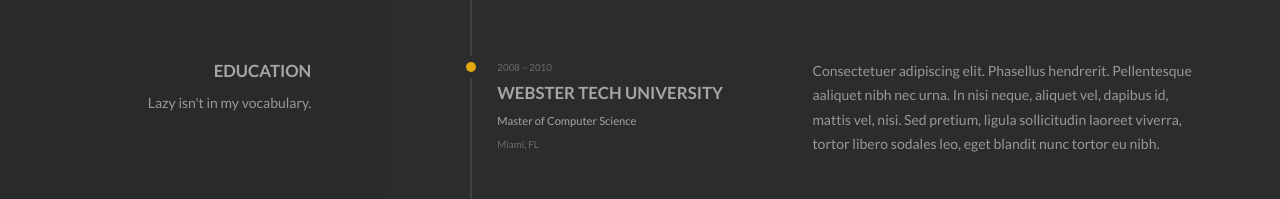
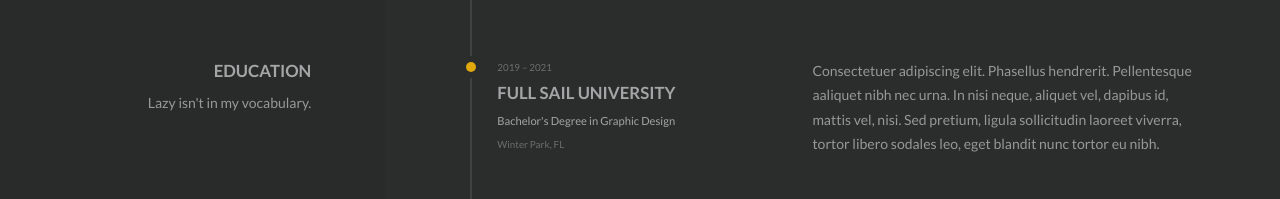
Before and after one commit to SBRudy/resume, a plain HTML site: page index.html in a window 1280 px wide. Shown: the part 2752-2951 px from the top of the page. Drawn offline with Linux system fonts and the light colour scheme.

Commit message:
Update index.html

```diff
--- a/index.html
+++ b/index.html
@@ -720,16 +720,16 @@
                                             <div class="o-grid">
                                                 <div class="o-grid__col-md-5">
                                                     <div class="c-work__timeframe">
-                                                        2008 &ndash; 2010
+                                                        2019 &ndash; 2021
                                                     </div>
                                                     <h3 class="c-work__heading">
-                                                        Webster Tech University
+                                                        Full Sail University
                                                     </h3>
                                                     <h4 class="c-work__title">
-                                                        Master of Computer Science
+                                                        Bachelor's Degree in Graphic Design
                                                     </h4>
                                                     <div class="c-work__location">
-                                                        Miami, FL
+                                                        Winter Park, FL
                                                     </div>
                                                 </div>
                                                 <div class="o-grid__col-md-7">
```
